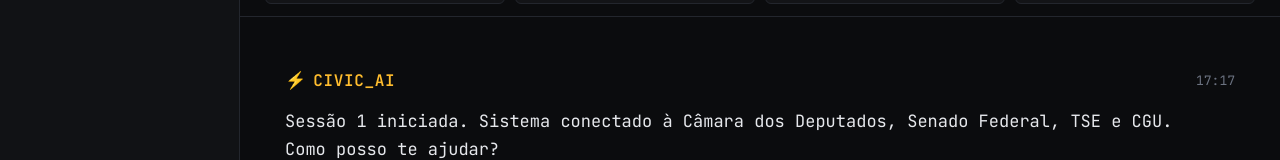
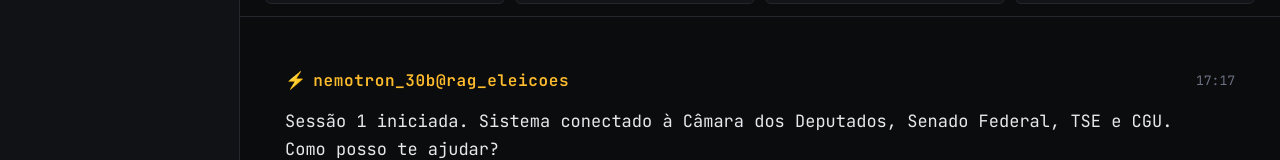
Before and after one commit to steingui/chatbot-rag-fundamentos, a React (Vite) app in the folder frontend/: page / in a window 1280 px wide. Shown: the part 257-417 px from the top of the page. Built offline with nearby package versions, Linux system fonts and the light colour scheme; no server answers.

Commit message:
feat(frontend): rotulo do assistente dinamico baseado no modelo llm (ex: deepseek_r1@rag_eleicoes)

```diff
--- a/frontend/src/components/MessageList.tsx
+++ b/frontend/src/components/MessageList.tsx
@@ -5,9 +5,22 @@ import { useChatStore, formatMarkdown, formatTime } from '../store/useChatStore'
 import { SourceBadges } from './SourceBadges';
 
 export const MessageList: React.FC = () => {
-  const { sessions, activeIdx, isLoading } = useChatStore();
+  const { sessions, activeIdx, isLoading, selectedModel } = useChatStore();
   const currentSession = sessions[activeIdx];
   const messages = currentSession?.messages || [];
+
+  const getBotAuthorLabel = (modelId: string) => {
+    if (!modelId) return 'llm@rag_eleicoes';
+    if (modelId.includes('deepseek')) return 'deepseek_r1@rag_eleicoes';
+    if (modelId.includes('nemotron')) return 'nemotron_30b@rag_eleicoes';
+    if (modelId.includes('llama')) return 'llama_70b@rag_eleicoes';
+    if (modelId.includes('gemini')) return 'gemini_flash@rag_eleicoes';
+    if (modelId.includes('qwen')) return 'qwen_72b@rag_eleicoes';
+
+    const name = modelId.split('/')[1] || modelId.split('/')[0] || 'llm';
+    const clean = name.split(':')[0].replace(/[^a-zA-Z0-9]/g, '_').toLowerCase();
+    return `${clean}@rag_eleicoes`;
+  };
 
   const parentRef = useRef<HTMLDivElement>(null);
 
@@ -61,7 +74,7 @@ export const MessageList: React.FC = () => {
                   ) : (
                     <div className="bot-header-title">
                       <span className="bot-bolt">⚡</span>
-                      <span className="bot-author">CIVIC_AI</span>
+                      <span className="bot-author">{getBotAuthorLabel(selectedModel)}</span>
                     </div>
                   )}
                   <span className="msg-time">{formatTime(new Date(msg.timestamp))}</span>
```
